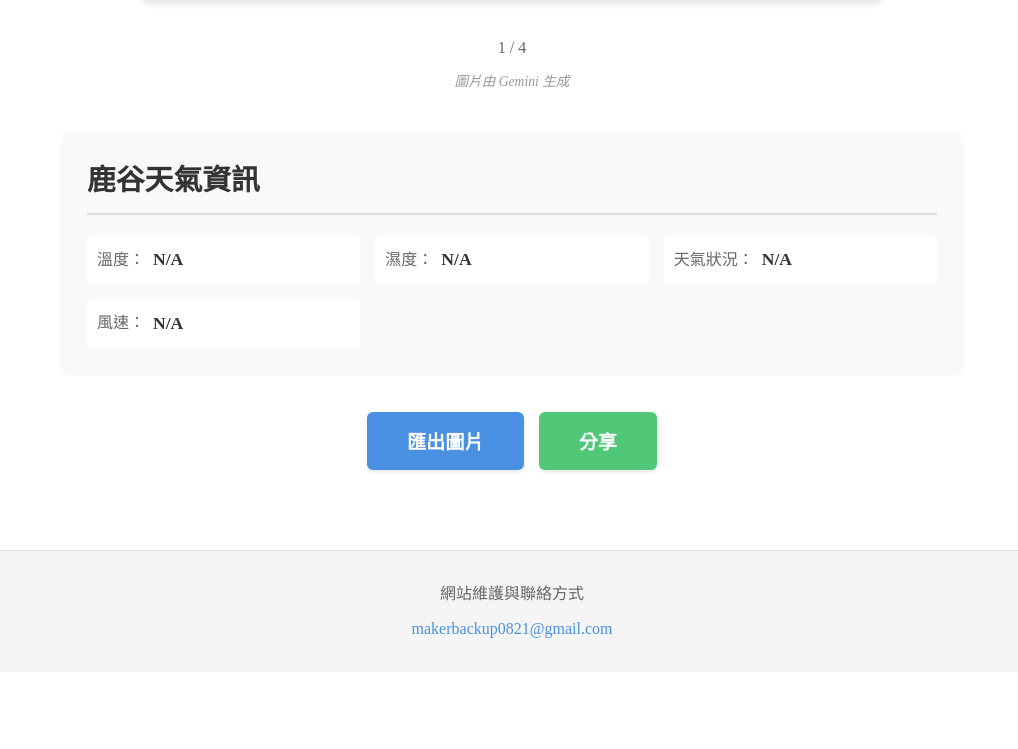
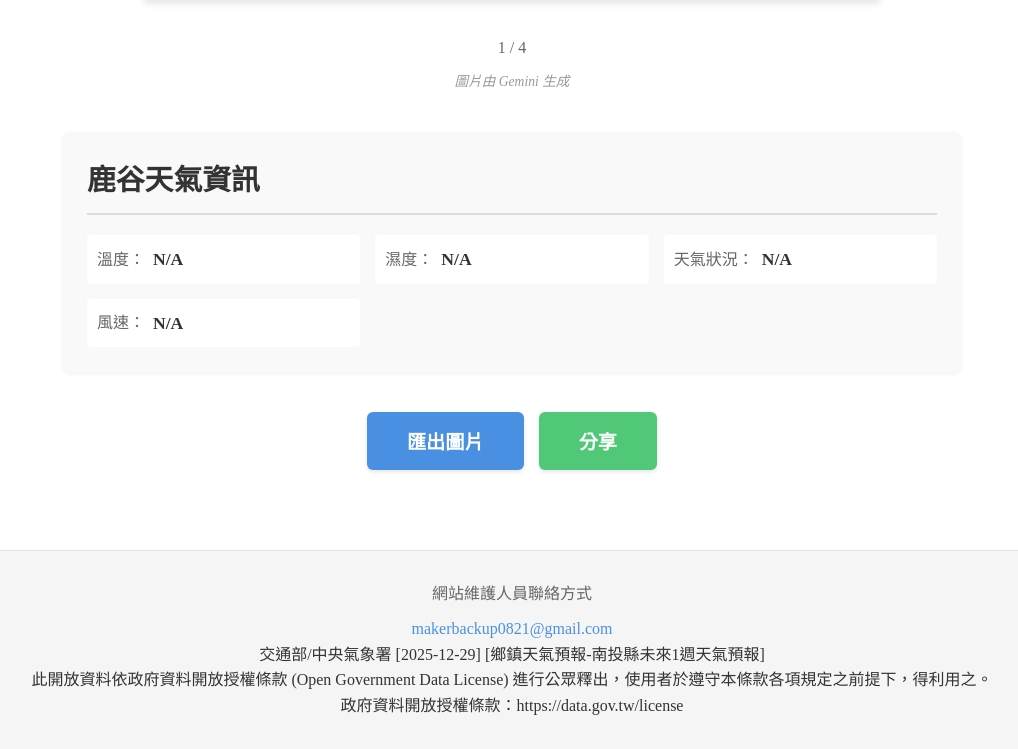
Before and after one commit to Yo-codeback/lugu_website, a plain HTML site: page index.html in a window 1280 px wide. Shown: the part 824-1573 px from the top of the page, without its empty margins (128-1146 px from the left). Before the commit the page ends 1496 px from the top, so only its background shows below. Drawn offline with Linux system fonts and the light colour scheme; no server answers.

Commit message:
新增顯明標示

```diff
--- a/index.html
+++ b/index.html
@@ -97,11 +97,13 @@
     <!-- 頁尾 -->
     <footer class="site-footer">
         <div class="footer-content">
-            <p class="footer-text">網站維護與聯絡方式</p>
+            <p class="footer-text">網站維護人員聯絡方式</p>
             <p class="footer-email">
                 <a href="mailto:makerbackup0821@gmail.com">makerbackup0821@gmail.com</a>
             </p>
         </div>
+        <p>交通部/中央氣象署 [2025-12-29] [鄉鎮天氣預報-南投縣未來1週天氣預報] </br> 此開放資料依政府資料開放授權條款 (Open Government Data License) 進行公眾釋出，使用者於遵守本條款各項規定之前提下，得利用之。 </br> 政府資料開放授權條款：https://data.gov.tw/license
+        </p>
     </footer>
 
     <!-- 天氣 API 設定 -->
```
